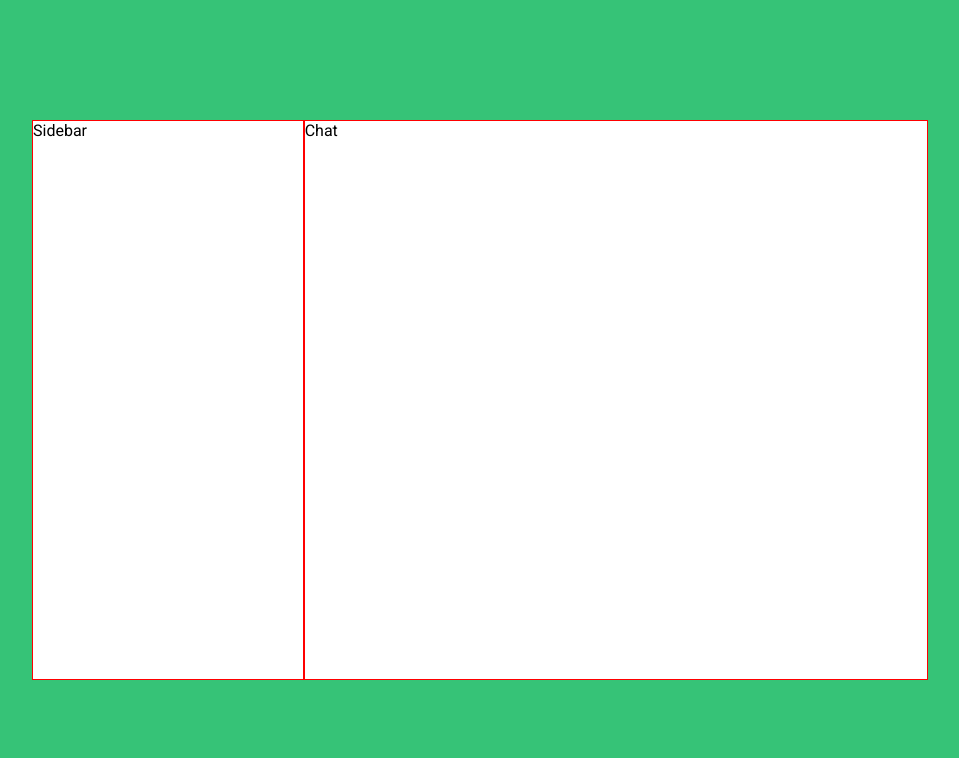
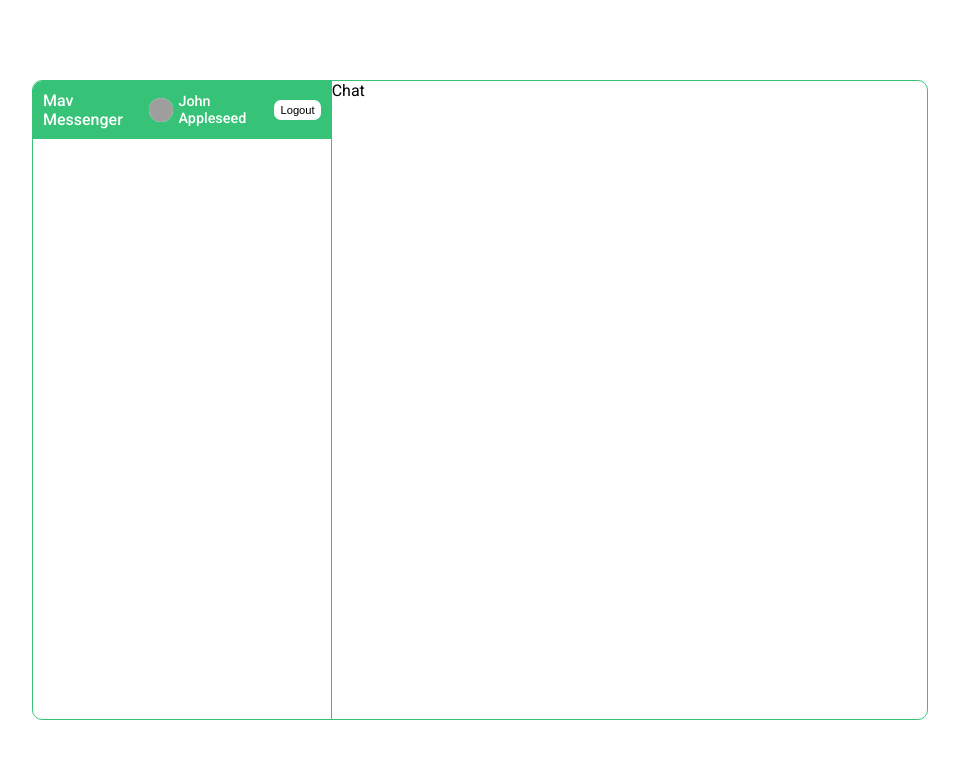
Before and after one commit to mavSeneris/mav-messenger, a React (Vite) app: page / in a window 1280 px wide. Shown: the top 758 px of the page, without its empty margins (160-1119 px from the left). Built offline with nearby package versions, Linux system fonts and the light colour scheme; grey boxes are pictures that could not be loaded.

Commit message:
created sidebar navbar component

```diff
--- a/src/App.css
+++ b/src/App.css
@@ -60,13 +60,19 @@ img {
 
 
 
-.form-container, .home-container {
+.form-container,
+.home {
   height: 100vh;
   display: flex;
   justify-content: center;
   align-items: center;
   background-color: var(--primary-color);
 }
+
+.home {
+  background-color: var(--secondary-color);
+}
+
 
 
 /** LOGIN && REGISTER PAGES */
@@ -82,17 +88,17 @@ img {
   border-radius: 10px;
   background-color: var(--secondary-color);
   gap: 10px;
-  box-shadow: -1px 7px 16px -8px rgba(0,0,0,0.91);
+  box-shadow: -1px 7px 16px -8px rgba(0, 0, 0, 0.91);
 }
 
 .form-logo {
   font-size: var(--fs-large);
-  font-weight:var(--fw-bold);
+  font-weight: var(--fw-bold);
   color: var(--primary-color);
   letter-spacing: 2px;
 }
 
-.form-title{
+.form-title {
   font-size: var(--fs-small);
 }
 
@@ -108,7 +114,7 @@ form {
   gap: 10px;
 }
 
-input{
+input {
   /* border: none; */
   outline: none;
   border: 1px solid var(--primary-color);
@@ -129,7 +135,8 @@ label {
   border-radius: 10px;
 }
 
-.signIn-btn, .login-btn{
+.signIn-btn,
+.login-btn {
   margin-top: 20px;
   width: 100%;
   height: 50px;
@@ -141,44 +148,85 @@ label {
   cursor: pointer;
   font-size: var(--fs-reg);
   font-weight: var(--fw-bold);
-  box-shadow: 1px 6px 11px -5px rgba(0,0,0,0.55);
+  box-shadow: 1px 6px 11px -5px rgba(0, 0, 0, 0.55);
 }
 
-.signIn-btn:hover, .login-btn:hover {
+.signIn-btn:hover,
+.login-btn:hover {
   background-color: #3ebb6a;
   color: #ffffff;
 }
 
-.signIn-btn:active .login-active{
+.signIn-btn:active .login-active {
   background-color: #3ca762;
   color: #ffffff;
 }
 
-.login-link, .reg-link{
+.login-link,
+.reg-link {
   font-size: var(--fs-small);
   margin-top: 20px;
 }
 
-/** CHAT */
-.home-wrapper{
-  background-color: var(--secondary-color);
+/** HOME */
+.home-container {
+  border: 1px solid var(--primary-color);
   width: 70%;
-  max-width: 1250px;
-  height: 70vh;
-  min-height: 500px;
+  height: 80vh;
+  border-radius: 10px;
   display: flex;
+  overflow: hidden;
 }
 
-.sidebar{
-  flex: 1.3;
-  height: 100%;
-  border: 1px solid red;
+.sidebar {
+  flex: 1;
+  border-right: 1px solid var(--primary-color);
 }
 
-.chat{
-  flex: 3;
-  height: 100%;
-  border: 1px solid red;
+.chat {
+  flex: 2;
+}
+
+.navbar {
+  display: flex;
+  justify-content: space-between;
+  align-items: center;
+  padding: 10px;
+  background-color: var(--primary-color);
+}
+
+.navbar-logo {
+  font-weight: var(--fw-med);
+  color: var(--secondary-color);
+}
+
+.user {
+  display: flex;
+  align-items: center;
+  gap: 5px;
+}
+
+.user-nav-avatar {
+  width: 24px;
+  height: 24px;
+  border-radius: 50%;
+  background-color: #fff;
+  object-fit: cover;
+}
+
+.user-name{
+  color: var(--secondary-color);
+  font-size: var(--fs-small);
+  font-weight: var(--fw-med);
+}
+
+.user-logout-btn{
+  border: none;
+  color: var(--text-color);
+  background-color: var(--secondary-color);
+  font-size: var(--fs-xsmall);
+  height: 20px;
+  border-radius: 7px;
 }
 
 
--- /dev/null
+++ b/src/components/Chat.jsx
@@ -0,0 +1,9 @@
+import React from 'react'
+
+export default function Chat() {
+  return (
+    <div className='chat'>
+      Chat
+    </div>
+  )
+}
--- /dev/null
+++ b/src/components/Navbar.jsx
@@ -0,0 +1,14 @@
+import React from 'react'
+
+export default function Navbar() {
+  return (
+    <div className='navbar'>
+      <span className='navbar-logo'>Mav Messenger</span>
+      <div className='user'>
+        <img className='user-nav-avatar' src='https://images.unsplash.com/photo-1522075469751-3a6694fb2f61?ixlib=rb-4.0.3&ixid=MnwxMjA3fDB8MHxzZWFyY2h8MTZ8fG1lbiUyMHBvcnRyYWl0fGVufDB8fDB8fA%3D%3D&auto=format&fit=crop&w=400&q=60'/>
+        <span className='user-name'>John Appleseed</span>
+        <button className='user-logout-btn'>Logout</button>
+      </div>
+    </div>
+  )
+}
--- /dev/null
+++ b/src/components/Sidebar.jsx
@@ -0,0 +1,10 @@
+import React from 'react'
+import Navbar from './Navbar'
+
+export default function Sidebar() {
+  return (
+    <div className='sidebar'>
+      <Navbar/>
+    </div>
+  )
+}
--- a/src/pages/Home.jsx
+++ b/src/pages/Home.jsx
@@ -1,15 +1,13 @@
 import React from 'react'
+import Chat from '../components/Chat'
+import Sidebar from '../components/Sidebar'
 
 export default function Home() {
   return (
-    <div className='home-container'>
-      <div className='home-wrapper'>
-          <div className='sidebar'>
-            Sidebar
-          </div>
-          <div className='chat'>
-            Chat
-          </div>
+    <div className='home'>
+      <div className='home-container'>
+          <Sidebar/>
+          <Chat/>
       </div>
     </div>
   )
```
Also changed, not shown: src/components/Chats.jsx (added, +9 -0 lines), src/components/Search.jsx (added, +9 -0 lines).
